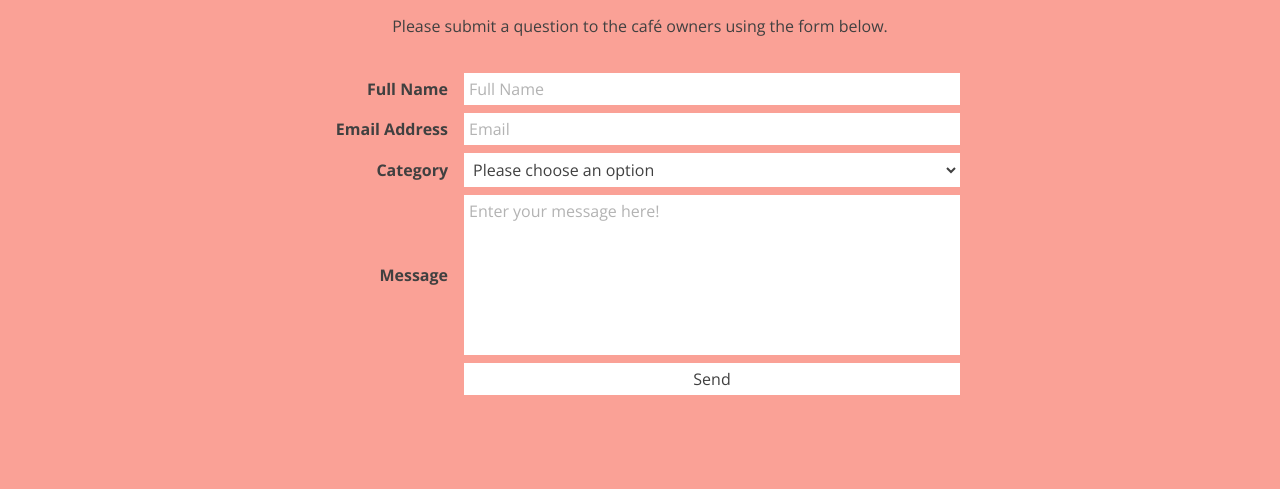
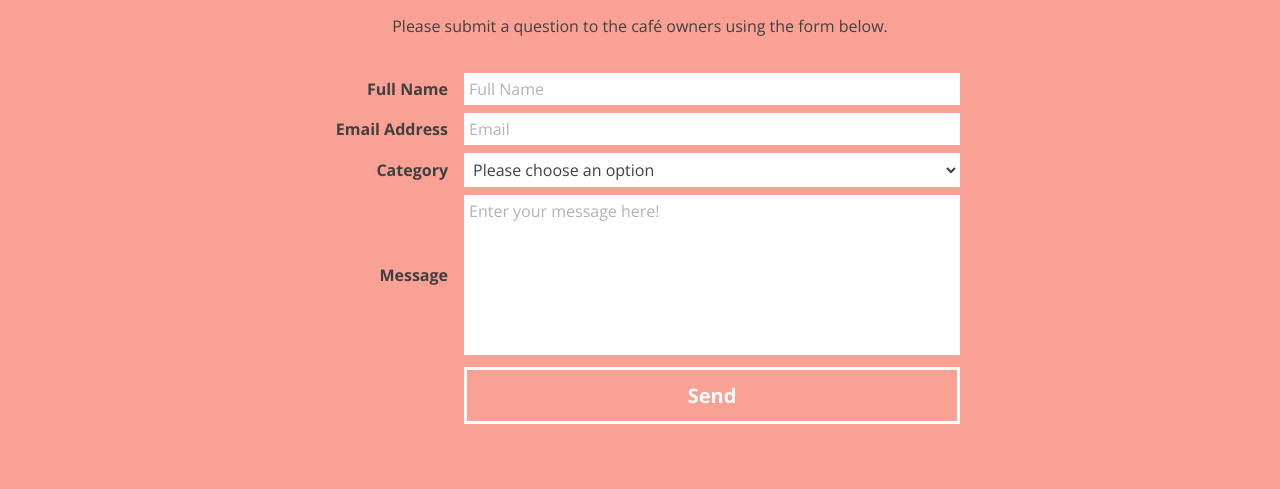
Before and after one commit to imogenlay/nology-precourse, a plain HTML site: page pink_coffee_corner/html/contact.html in a window 1280 px wide. Shown: the part 295-784 px from the top of the page. Drawn offline with nearby package versions, Linux system fonts and the light colour scheme; a web font is replaced by a local one.

Commit message:
Updated contact button to be transparent

```diff
--- a/pink_coffee_corner/style.scss
+++ b/pink_coffee_corner/style.scss
@@ -412,6 +412,18 @@ main {
 			}
 		}
 
+
+		input[type=submit] {
+			@include mixins.coffee_border(g.$color-white);
+			background-color: transparent;
+			color: g.$color-white;
+			overflow: hidden;
+
+			@include mixins.subheading(1.25rem);
+			padding: 0.75rem 2.75rem;
+			margin-top: 0.25rem;
+		}
+
 		textarea {
 			resize: none;
 			height: 10rem;
```
Also changed, not shown: pink_coffee_corner/style.css, 1 other file.
